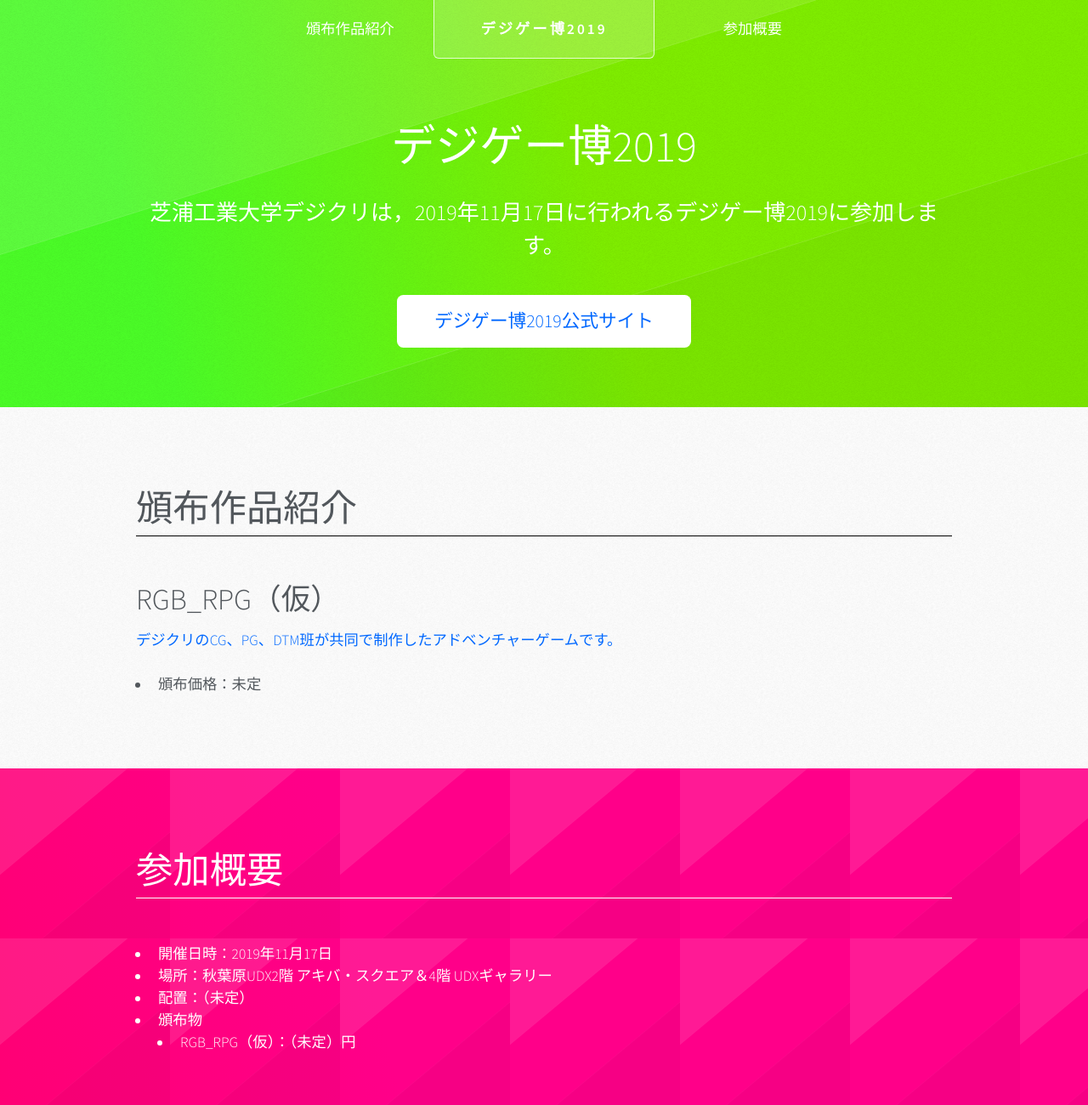
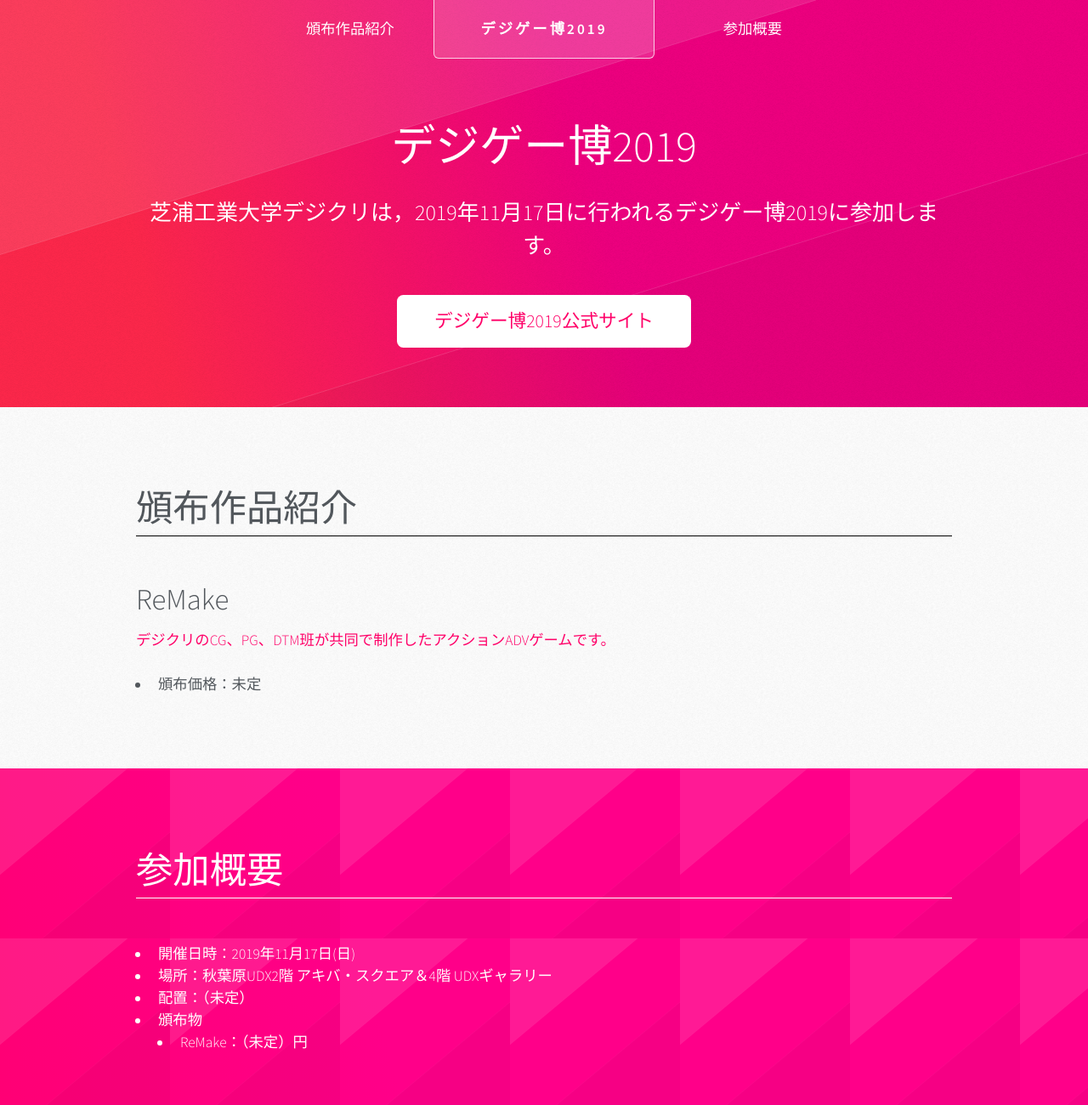
Before and after one commit to SIT-DigiCre/digigame-expo-2019, a plain HTML site: page index.html in a window 1280 px wide. Shown: the top 1300 px of the page at 85% size. Drawn offline with Linux system fonts and the light colour scheme.

Commit message:
trivial change

```diff
--- a/assets/css/main.css
+++ b/assets/css/main.css
@@ -1434,7 +1434,7 @@ header {
 
 header > p {
   display: block;
-  color: #0068ff;
+  color: #ff0068;
   padding: 0.75em 0 0 0;
   line-height: 1.5em;
 }
@@ -1749,11 +1749,11 @@ button:hover,
   position: relative;
   padding: 4em 0 2em 0;
   background-image: url("images/header.svg");
-  background-image: url("images/overlay.png"), url("images/header.svg"), -moz-linear-gradient(75deg, #4cff28 15%, #81f000 55%);
-  background-image: url("images/overlay.png"), url("images/header.svg"), -webkit-linear-gradient(75deg, #4cff28 15%, #81f000 55%);
-  background-image: url("images/overlay.png"), url("images/header.svg"), -ms-linear-gradient(75deg, #4cff28 15%, #81f000 55%);
-  background-image: url("images/overlay.png"), url("images/header.svg"), linear-gradient(75deg, #4cff28 15%, #81f000 55%);
-  background-color: #81f000;
+  background-image: url("images/overlay.png"), url("images/header.svg"), -moz-linear-gradient(75deg, #ff284c 15%, #f00081 55%);
+  background-image: url("images/overlay.png"), url("images/header.svg"), -webkit-linear-gradient(75deg, #ff284c 15%, #f00081 55%);
+  background-image: url("images/overlay.png"), url("images/header.svg"), -ms-linear-gradient(75deg, #ff284c 15%, #f00081 55%);
+  background-image: url("images/overlay.png"), url("images/header.svg"), linear-gradient(75deg, #ff284c 15%, #f00081 55%);
+  background-color: #f00081;
   background-size: 100% 620%;
   background-size: 128px 128px, 100% 620%, auto;
   background-repeat: repeat, no-repeat, no-repeat;
@@ -1981,7 +1981,7 @@ button:hover,
 #hero .button {
   background: #fff;
   border-color: rgba(255, 255, 255, 0);
-  color: #0068ff;
+  color: #ff0068;
   font-size: 1.25em;
 }
 
--- a/index.html
+++ b/index.html
@@ -60,8 +60,8 @@ Free for personal and commercial use under the CCA 3.0 license (html5up.net/lice
         </section>
         <section class="container">
           <header>
-            <h2>RGB_RPG（仮）</h2>
-            <p>デジクリのCG、PG、DTM班が共同で制作したアドベンチャーゲームです。</p>
+            <h2>ReMake</h2>
+            <p>デジクリのCG、PG、DTM班が共同で制作したアクションADVゲームです。</p>
           </header>
           <ul class="default">
             <li>頒布価格：未定</li>
@@ -79,12 +79,12 @@ Free for personal and commercial use under the CCA 3.0 license (html5up.net/lice
           <div class="row">
             <section class="12u(narrower) 12u">
               <ul class="default">
-                <li>開催日時：2019年11月17日</li>
+                <li>開催日時：2019年11月17日(日)</li>
                 <li>場所：秋葉原UDX2階 アキバ・スクエア＆4階 UDXギャラリー</li>
                 <li>配置：（未定）</li>
                 <li>頒布物
                   <ul class="default">
-                    <li>RGB_RPG（仮）：（未定）円</li>
+                    <li>ReMake：（未定）円</li>
                   </ul>
                 </li>
               </ul>
```
